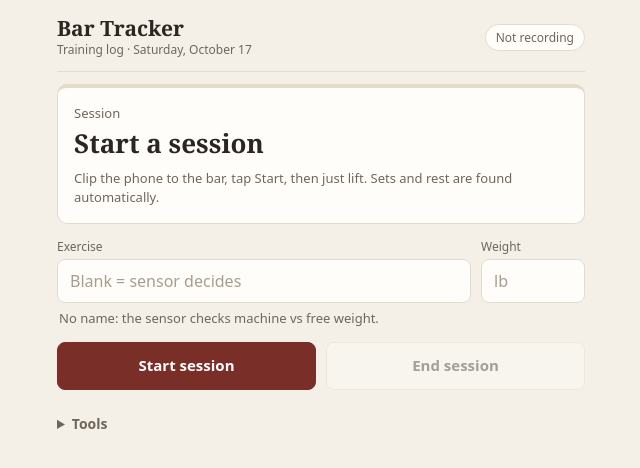
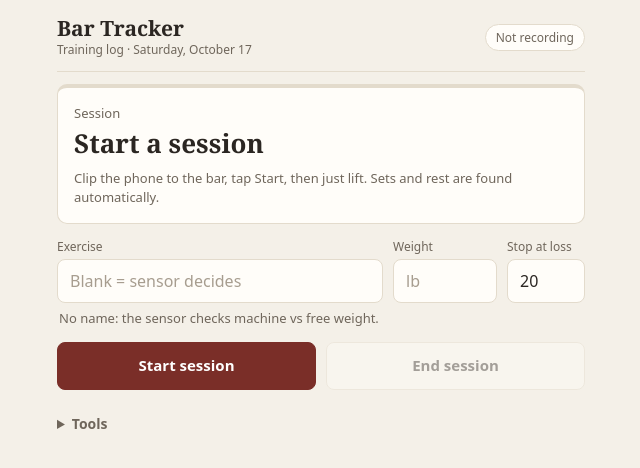
Before and after one commit to steveyme19/barbell-tracker, a web app: page / in a window 1280 px wide. Shown: the top 468 px of the page, without its empty margins (319-959 px from the left). Run offline with its HTML, style and script files only (its server is not run), Linux system fonts and the light colour scheme; data that the repository does not hold is empty.

Commit message:
Velocity-loss alert: buzz and red card when a set passes your target
A sticky 'Stop at loss' % next to the weight (default 20, 0 = off). Live,
once a set has 2+ reps and last-rep vs best-rep loss reaches it: one
long-short-long buzz, the card turns red and says to stop the set. Set
cards mark the loss in red when a set went over. Roadmap 4.2.

Co-Authored-By: Claude Opus 5.5 <noreply@anthropic.com>

```diff
--- a/webapp/app.js
+++ b/webapp/app.js
@@ -40,6 +40,8 @@ let weight = "";              // sticky: weight for the next set, lb (text, may
 let lift = "free";            // profile the name asks for (liftForExercise); blank = "free" if the sensor can't tell
 let seg = null;               // { exercise, weight, lift } as they were when this set started moving
 let buzzed = false;       // vibrated for the set in progress yet?
+let vlTarget = 20;        // velocity-loss stop target, % (0 = off). Sticky.
+let vlAlerted = false;    // buzzed for the target in this set yet?
 let analyzeTimer = null;
 let tickTimer = null;
 let wakeLock = null;
@@ -75,6 +77,11 @@ function runLive() {
   const reps = res.error ? [] : dropRackMoves(res.reps, used);
   live = { res, reps, tAbs, lift: used };
   if (reps.length && !buzzed) { buzz(150); buzzed = true; }   // a set started
+  // Velocity-loss stop: last rep vs best rep in this set, same number the card shows.
+  if (reps.length >= 2 && !vlAlerted && overTarget(setSummary(used, reps, tAbs).velLoss)) {
+    buzz([400, 120, 400]);
+    vlAlerted = true;
+  }
 }
 
 // Each pass redoes the whole set so far. At 400 Hz a long set takes a while: wait 2x
@@ -98,6 +105,7 @@ function onSet(set) {
   if (set.exercise) rememberExercise(set.exercise);
   live = null;
   buzzed = false;
+  vlAlerted = false;
   seg = null;
   set.file = setFileName(set);
   session.sets.push(set);
@@ -110,6 +118,7 @@ function onSet(set) {
 function onDrop() {     // motion that wasn't a set (plates, a bump)
   live = null;
   buzzed = false;
+  vlAlerted = false;
   seg = null;
   render();
 }
@@ -310,8 +319,8 @@ function fillSetCard(set) {
   c.querySelector(".set-rest").textContent = set.restBefore === null ? "first set" : `rest ${formatTime(set.restBefore)}`;
   c.querySelector(".set-stats").innerHTML = [
     [set.nReps, "reps"], [set.bestMcv.toFixed(2), "best MCV"],
-    [`${Math.round(set.velLoss * 100)}%`, "vel. loss"], [formatRpe(set.rpeEst), "RPE est."],
-  ].map(([v, l]) => `<div><span>${v}</span><label>${l}</label></div>`).join("");
+    [`${Math.round(set.velLoss * 100)}%`, "vel. loss", overTarget(set.velLoss)], [formatRpe(set.rpeEst), "RPE est."],
+  ].map(([v, l, over]) => `<div><span${over ? ' class="over" title="over your velocity-loss target"' : ""}>${v}</span><label>${l}</label></div>`).join("");
   const tbody = c.querySelector("tbody");
   tbody.innerHTML = "";
   set.reps.forEach((r, k) => {
@@ -394,6 +403,8 @@ function render() {
     state = "ready";
   }
   hero.dataset.state = state;
+  const alert = state === "set" && shown.nReps >= 2 && overTarget(shown.velLoss);
+  hero.classList.toggle("alert", alert);
 
   const stats = (pairs) => pairs.forEach(([v, l], k) => {
     $(`stat${"ABCD"[k]}`).textContent = v;
@@ -407,7 +418,9 @@ function render() {
     $("heroBig").innerHTML = `${last.mcv.toFixed(2)}<small>m/s</small>`;
     stats([[shown.nReps, "reps"], [(last.rom * 100).toFixed(0), "ROM cm"],
       [shown.nReps >= 2 ? `${Math.round(shown.velLoss * 100)}%` : "--", "vel. loss"], [formatRpe(shown.rpeEst), "RPE est."]]);
-    $("heroSub").textContent = last.flags.includes("no end anchor") ? "Pause at the top to lock the last rep in." : "";
+    $("heroSub").textContent = alert
+      ? `Velocity loss ${Math.round(shown.velLoss * 100)}%, past your ${vlTarget}%: stop the set.`
+      : last.flags.includes("no end anchor") ? "Pause at the top to lock the last rep in." : "";
   } else if (state === "rest") {
     $("heroLabel").textContent = `Rest · after ${what(shown)}`;
     $("heroBig").textContent = formatTime(Math.max(0, now - restFrom));
@@ -521,6 +534,17 @@ function setWeight(value) {
   render();
 }
 
+// Velocity-loss target, % of the set's best rep (0 = off). Sticky like the weight.
+function setVlTarget(value) {
+  const n = Number(value);
+  vlTarget = Number.isFinite(n) && n > 0 ? Math.min(60, n) : 0;
+  $("vlTarget").value = vlTarget || "";
+  try { localStorage.setItem("vlTarget", String(vlTarget)); } catch { /* storage blocked */ }
+  for (const s of session?.sets ?? []) fillSetCard(s);
+  render();
+}
+const overTarget = (velLoss) => vlTarget > 0 && velLoss * 100 >= vlTarget;
+
 // Suggestions: names you've used (newest first), then the common ones.
 let recents = [];
 function rememberExercise(name) {
@@ -543,6 +567,7 @@ $("shareBtn").addEventListener("click", shareSession);
 $("exercise").addEventListener("change", (e) => setExercise(e.target.value));
 $("exercise").addEventListener("input", (e) => { $("profileHint").textContent = hintFor(e.target.value); });
 $("weight").addEventListener("change", (e) => setWeight(e.target.value));
+$("vlTarget").addEventListener("change", (e) => setVlTarget(e.target.value));
 try { recents = JSON.parse(localStorage.getItem("recentExercises") || "[]"); } catch { recents = []; }
 fillSuggestions();
 let saved = {};
@@ -550,6 +575,9 @@ try { saved = { exercise: localStorage.getItem("exercise"), weight: localStorage
 // Real use is never hand-held (D21): start blank. A saved "Phone test" was only the old default.
 setExercise(saved.exercise && saved.exercise !== "Phone test" ? saved.exercise : "");
 setWeight(saved.weight || "");
+let savedVl = null;
+try { savedVl = localStorage.getItem("vlTarget"); } catch { /* storage blocked */ }
+setVlTarget(savedVl ?? 20);
 $("fileInput").addEventListener("change", (e) => {
   const f = e.target.files[0];
   if (f) startReplay(f);
--- a/webapp/index.html
+++ b/webapp/index.html
@@ -35,6 +35,9 @@
       </label>
       <label>Weight
         <input id="weight" type="number" inputmode="decimal" min="0" step="5" placeholder="lb">
+      </label>
+      <label class="narrow" title="Buzz when velocity loss in a set reaches this. 0 = off.">Stop at loss
+        <input id="vlTarget" type="number" inputmode="numeric" min="0" max="60" step="5" placeholder="%">
       </label>
       <datalist id="exerciseList"></datalist>
     </section>
--- a/webapp/style.css
+++ b/webapp/style.css
@@ -73,6 +73,11 @@ h2 { margin: 0 0 8px; font-size: 12px; font-weight: 600; color: var(--muted); te
 .next-set { display: flex; gap: 10px; }
 .next-set label, .set-inputs label { display: flex; flex-direction: column; gap: 4px; font-size: 12px; color: var(--muted); width: 104px; }
 .next-set label.grow { flex: 1 1 auto; width: auto; }
+.next-set label.narrow { width: 78px; }
+/* velocity-loss target reached: stop the set */
+.hero.alert { border-color: var(--oxblood); background: #fbefec; }
+.hero.alert #statC, .set-stats .over { color: var(--oxblood); }
+.hero.alert .sub { color: var(--oxblood); font-weight: 600; }
 input, select {
   font: inherit; font-size: 16px; color: var(--ink); background: var(--card);
   border: 1px solid var(--border); border-radius: 8px; min-height: 44px; padding: 0 12px; width: 100%;
```
